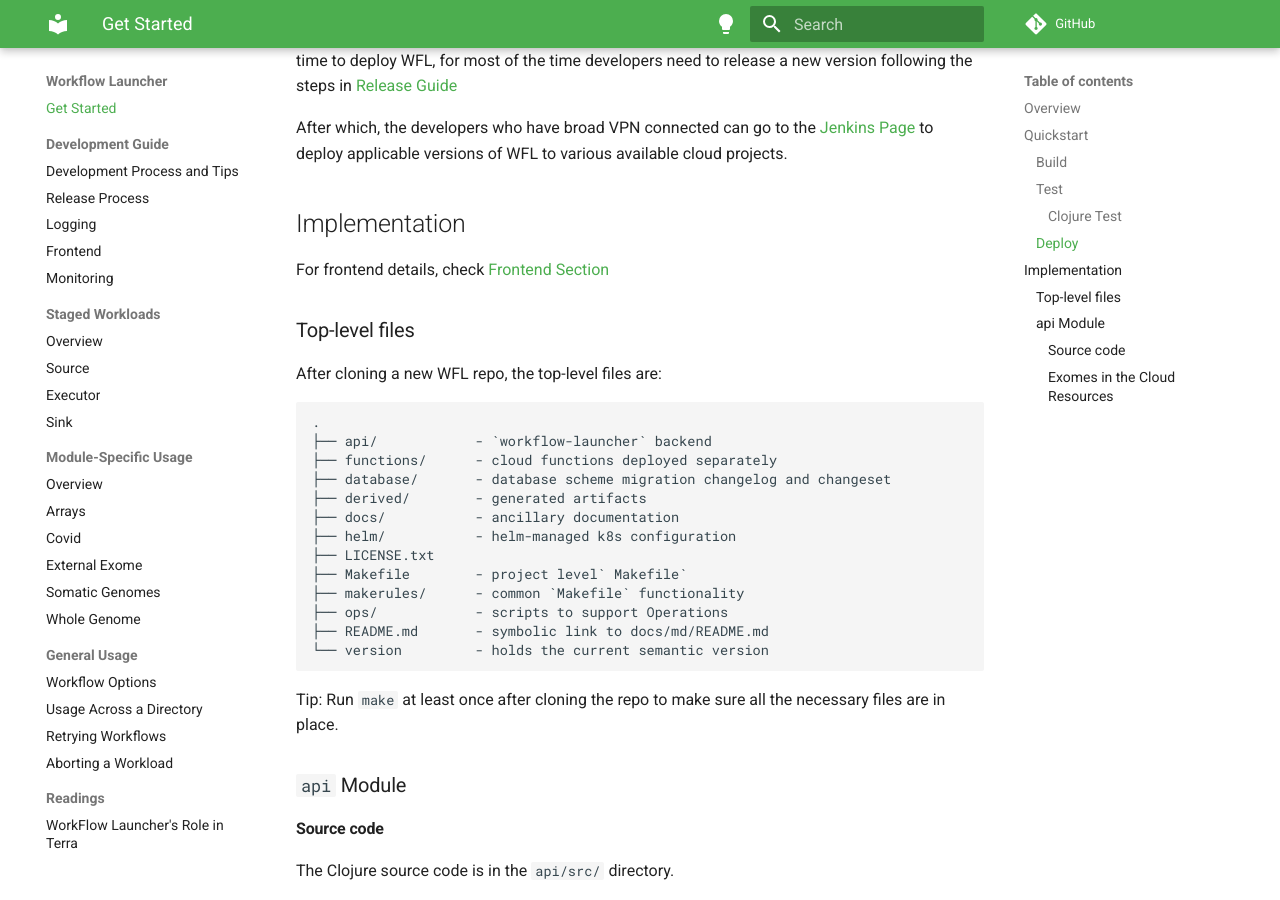
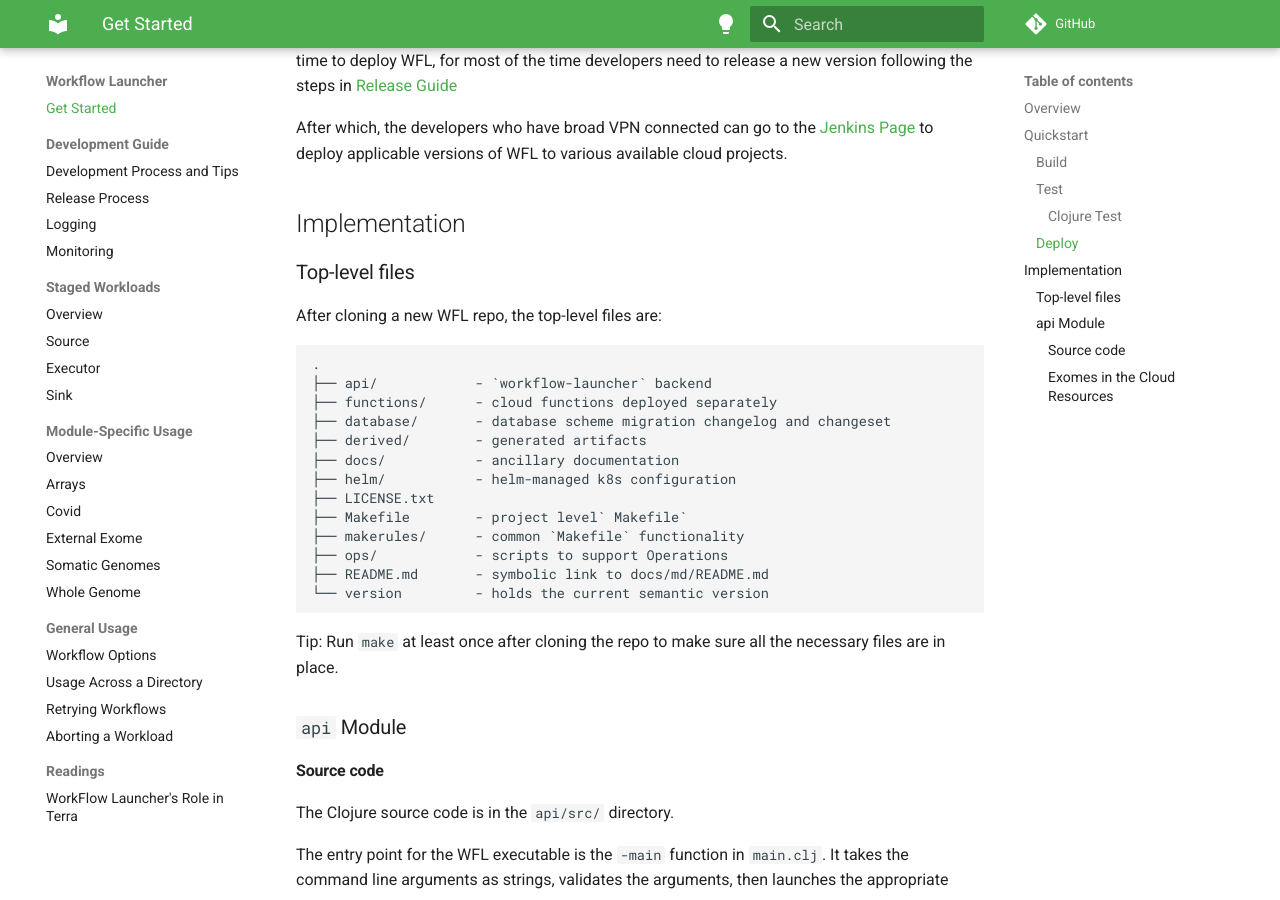
Before and after one commit to broadinstitute/wfl, an MkDocs documentation site: the page built from docs/md/index.md, in a window 1280 px wide and 900 px high, scrolled down 3556 px. Built offline with MkDocs 1.6.1 and Material for MkDocs 9.7.7, drawn with Linux system fonts in a browser that asks for light colours; comment, search, counter and statistics services are not loaded.

Commit message:
Remove references to deleted frontend documentation page

```diff
--- a/docs/md/index.md
+++ b/docs/md/index.md
@@ -192,8 +192,6 @@ to deploy applicable versions of WFL to various available cloud projects.
 
 ## Implementation
 
-For frontend details, check [Frontend Section](./dev-frontend.md)
-
 ### Top-level files
 
 After cloning a new WFL repo, the top-level files are:
--- a/docs/mkdocs.yml
+++ b/docs/mkdocs.yml
@@ -37,7 +37,6 @@ nav:
     - Development Process and Tips: dev-process.md
     - Release Process: dev-release.md
     - Logging: dev-logging.md
-    - Frontend: dev-frontend.md
     - Monitoring: dev-monitoring.md
   - Staged Workloads:
     - Overview: staged-workload.md
```
